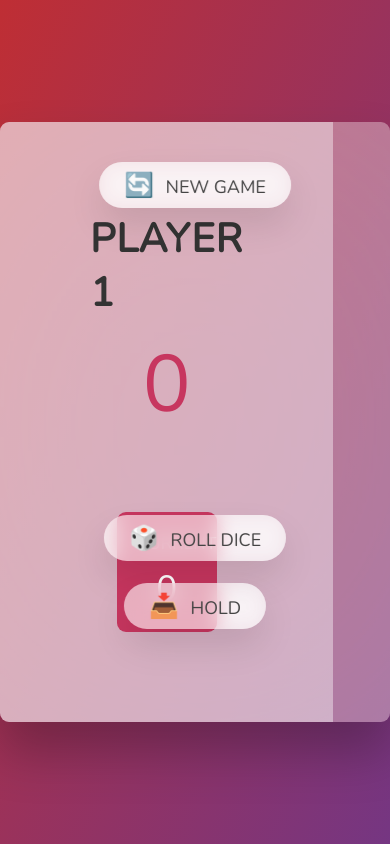
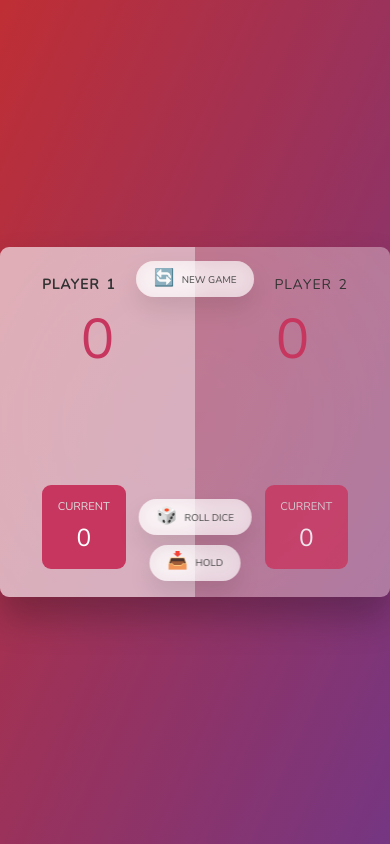
Before and after one commit to Nikolaj-Georgiev/jonas-complete-js-course, a plain HTML site: page 07-Pig-Game/index.html in a window 390 px wide. Drawn offline with nearby package versions, Linux system fonts and the light colour scheme.

Commit message:
finished with responsive design

```diff
--- a/07-Pig-Game/index.html
+++ b/07-Pig-Game/index.html
@@ -1,14 +1,19 @@
 <!DOCTYPE html>
 <html lang="en">
+
   <head>
     <meta charset="UTF-8" />
     <meta name="viewport" content="width=device-width, initial-scale=1.0" />
     <meta http-equiv="X-UA-Compatible" content="ie=edge" />
+    <meta name="description"
+      content="Pig game is a game for two players that are trying go score 100 points. The first one to do it wins.">
     <link rel="stylesheet" href="style.css" />
+    <link rel="stylesheet" href="queries.css" />
     <title>Pig Game</title>
   </head>
+
   <body>
-    <main>
+    <main class="grid grid--2-cols">
       <section class="player player--0 player--active">
         <h2 class="name" id="name--0">Player 1</h2>
         <p class="score" id="score--0">43</p>
@@ -33,4 +38,5 @@
     </main>
     <script src="script.js"></script>
   </body>
+
 </html>
--- /dev/null
+++ b/07-Pig-Game/queries.css
@@ -0,0 +1,83 @@
+@media (max-width: 65em) {
+  html {
+    font-size: 50%;
+  }
+
+  main {
+    max-width: 80rem;
+    max-height: 50rem;
+  }
+
+  .player {
+    padding: 7rem;
+  }
+
+  .btn {
+    font-size: 1.4rem;
+    padding-bottom: 1.2rem;
+  }
+
+  .btn--new {
+    top: 2rem;
+  }
+
+  .btn--roll {
+    top: 36rem;
+  }
+  .btn--hold {
+    top: 42.5rem;
+  }
+}
+
+@media (max-width: 38em) {
+  html {
+    font-size: 43.75%;
+  }
+
+  .grid {
+    display: grid;
+    row-gap: 9.6rem;
+    /* column-gap: 6.4rem; */
+  }
+
+  .grid--2-cols {
+    grid-template-columns: repeat(2, 1fr);
+  }
+
+  .player {
+    flex: 50%;
+    padding: 4rem 2rem 4rem;
+  }
+
+  .name {
+    font-size: 2rem;
+    font-weight: 400;
+  }
+
+  #name--0 {
+    align-self: start;
+    margin-left: 4rem;
+  }
+
+  #name--1 {
+    align-self: end;
+    margin-right: 4rem;
+  }
+
+  .player--0 .current {
+    width: 50%;
+    padding: 2rem;
+    align-self: start;
+    margin-left: 4rem;
+  }
+  .player--1 .current {
+    width: 50%;
+    padding: 2rem;
+    align-self: end;
+    margin-right: 4rem;
+  }
+
+  .current-label {
+    font-size: 1.6rem;
+  }
+}
```
